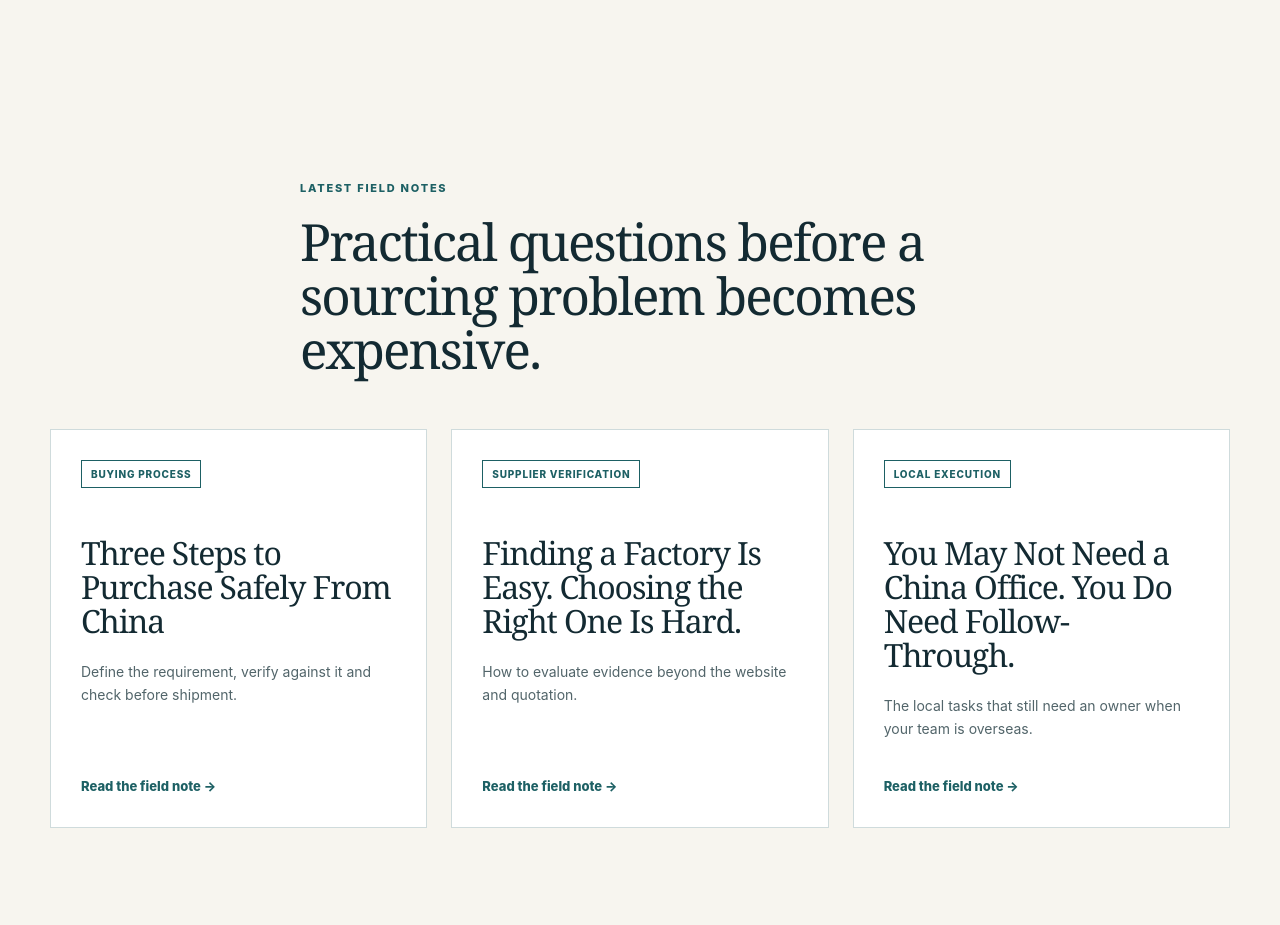
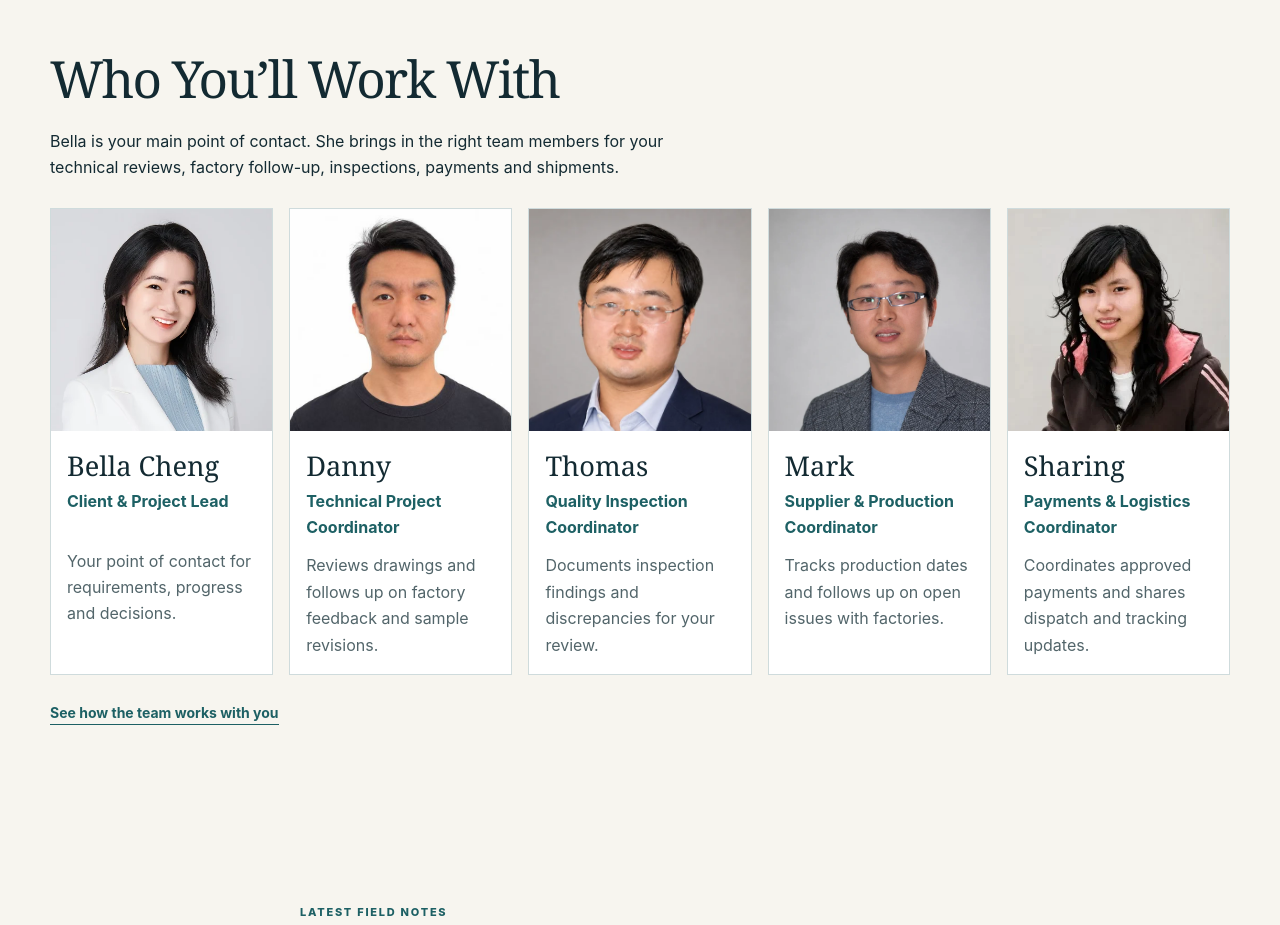
Before and after one commit to bellasourcingnotes/bellasourcingnotes.github.io, a plain HTML site: page index.html in a window 1280 px wide. Shown: the part 4880-5805 px from the top of the page. Drawn offline with Linux system fonts and the light colour scheme.

Commit message:
Add files via upload

```diff
--- a/index.html
+++ b/index.html
@@ -135,8 +135,38 @@
       </div>
       <div>
         <p>I'm based in Shenzhen and have spent more than a decade supporting overseas buyers. I can work with suppliers you already have, visit when the project calls for it, and report what I observed, what the supplier told me and what still needs checking.</p>
-        <a class="text-link" href="about.html#team">Meet the Team</a>
+        <a class="text-link" href="#team">Meet the Team</a>
       </div>
+    </section>
+
+    <section class="shell team-section home-team" id="team" aria-labelledby="team-heading">
+      <div class="section-heading">
+        <h2 id="team-heading">Who You’ll Work With</h2>
+        <p>Bella is your main point of contact. She brings in the right team members for your technical reviews, factory follow-up, inspections, payments and shipments.</p>
+      </div>
+      <div class="team-grid">
+        <article class="team-card">
+          <div class="team-portrait team-portrait--bella"><img src="assets/team-bella.webp" alt="Bella Cheng" loading="lazy"></div>
+          <div class="team-card-copy"><h3>Bella Cheng</h3><p class="team-role">Client &amp; Project Lead</p><p>Your point of contact for requirements, progress and decisions.</p></div>
+        </article>
+        <article class="team-card">
+          <div class="team-portrait"><img src="assets/team-danny-original.jpg" alt="Danny" width="600" height="600" loading="lazy"></div>
+          <div class="team-card-copy"><h3>Danny</h3><p class="team-role">Technical Project Coordinator</p><p>Reviews drawings and follows up on factory feedback and sample revisions.</p></div>
+        </article>
+        <article class="team-card">
+          <div class="team-portrait team-portrait--thomas"><img src="assets/team-thomas.webp" alt="Thomas" loading="lazy"></div>
+          <div class="team-card-copy"><h3>Thomas</h3><p class="team-role">Quality Inspection Coordinator</p><p>Documents inspection findings and discrepancies for your review.</p></div>
+        </article>
+        <article class="team-card">
+          <div class="team-portrait team-portrait--mark"><img src="assets/team-mark.webp" alt="Mark" loading="lazy"></div>
+          <div class="team-card-copy"><h3>Mark</h3><p class="team-role">Supplier &amp; Production Coordinator</p><p>Tracks production dates and follows up on open issues with factories.</p></div>
+        </article>
+        <article class="team-card">
+          <div class="team-portrait team-portrait--sharing"><img src="assets/team-sharing.webp" alt="Sharing" loading="lazy"></div>
+          <div class="team-card-copy"><h3>Sharing</h3><p class="team-role">Payments &amp; Logistics Coordinator</p><p>Coordinates approved payments and shares dispatch and tracking updates.</p></div>
+        </article>
+      </div>
+      <p class="home-team-more"><a class="text-link" href="about.html#team">See how the team works with you</a></p>
     </section>
 
     <section class="content-section">
--- a/styles.css
+++ b/styles.css
@@ -86,7 +86,6 @@ h3 { line-height: 1.25; }
 .team-portrait { position: relative; aspect-ratio: 1; overflow: hidden; background: var(--mist); }
 .team-portrait img { position: absolute; inset: var(--photo-y, 0) auto auto var(--photo-x, 0); display: block; width: var(--photo-width, 100%); height: auto; max-width: none; }
 .team-portrait--bella { --photo-width: 114%; --photo-x: -9%; --photo-y: -2%; }
-.team-portrait--danny { --photo-width: 224%; --photo-x: -29%; --photo-y: -20%; }
 .team-portrait--thomas { --photo-width: 199%; --photo-x: -54%; --photo-y: -2%; }
 .team-portrait--mark { --photo-width: 129%; --photo-x: -10%; --photo-y: -4%; }
 .team-portrait--sharing { --photo-width: 130%; --photo-x: -5%; --photo-y: 0%; }
@@ -94,6 +93,14 @@ h3 { line-height: 1.25; }
 .team-card-copy h3 { margin: 0; font: 1.7rem Georgia, serif; }
 .team-card-copy p { margin: 12px 0 0; color: var(--muted); }
 .team-card-copy .team-role { margin-top: 4px; color: var(--teal); font-weight: 700; }
+.home-team { margin-top: -30px; }
+.home-team-more { margin: 24px 0 0; }
+@media (min-width: 1060px) {
+  .home-team .team-grid { grid-template-columns: repeat(5, minmax(0, 1fr)); gap: 16px; }
+  .home-team .team-card, .home-team .team-card:nth-child(4) { grid-column: auto; }
+  .home-team .team-card-copy { padding: 16px; }
+  .home-team .team-role { min-height: 3em; }
+}
 @media (max-width: 850px) {
   .team-grid { grid-template-columns: repeat(2, minmax(0, 1fr)); }
   .team-card, .team-card:nth-child(4) { grid-column: auto; }
```
Also changed, not shown: about.html (+1 -1 lines), assets/team-danny-original.jpg (added).
